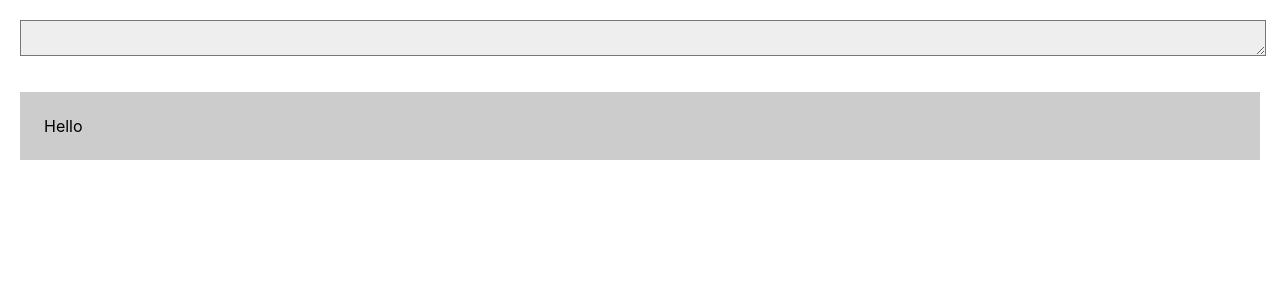
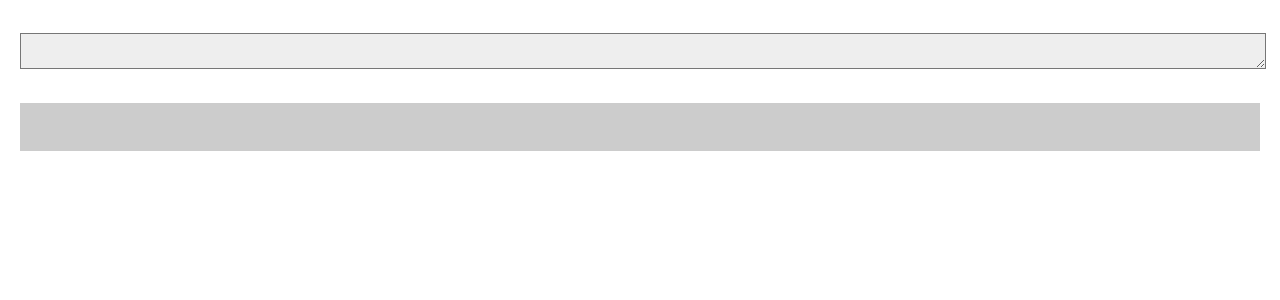
Before and after one commit to MDBoticano/markdown-previewer, a React (Create React App) app: page / in a window 1280 px wide. Shown: the top 300 px of the page. Built offline with nearby package versions, Linux system fonts and the light colour scheme.

Commit message:
Beginning to use react-redux

```diff
--- a/src/App.css
+++ b/src/App.css
@@ -1,3 +1,3 @@
-#app-wrapper {
+#app-body {
   padding: 20px;
 }
--- a/src/App.js
+++ b/src/App.js
@@ -11,27 +11,72 @@ import { createStore} from 'redux';
 import Editor from './Editor';
 import Preview from './Preview';
 
+// ---------------------------- Redux Code ---------------------------------- //
+// Consts for action types
+const PREVIEW = 'PREVIEW';
+
+// Action creator for 'PREVIEW'
+// const previewText = (text) => {
+//   return {
+//     type: PREVIEW,
+//     text: text
+//   }
+// }
+
+// Reducer
+const editorReducer = (state = '', action) => {
+  switch (action.type) {
+    case (PREVIEW):
+      return [action.text];
+    default:
+      return state;
+  }
+}
 
 // Create the Redux store
-//const store = createStore();
+const store = createStore(editorReducer);
 
+// ---------------------------- React Code ---------------------------------- //
 class App extends React.Component {
   constructor(props) {
     super(props);
     this.state = {
-
+      editorText: "",
+      previewText: ""
     };
   }
+
+  // Subscribe to store
+  // store.subscribe = () => {
+  //   this.setState({
+  //     editorText: store.getState().editorText;
+  //   });
+  // }
 
   // Render
   render() {
     return (
-      <div id="app-wrapper">
+      <div id="app-body">
         <Editor />
-        <Preview />
+        <Preview editorText={this.props.editorText}/>
       </div>
     );
   }
 }
 
-export default App;
+
+
+
+// Wrap App with Provider to provide access to store
+class AppWrapper extends React.Component {
+  render() {
+    return (
+      <Provider store = {store}>
+        <App />
+      </Provider>
+    );
+  }
+}
+
+
+export default AppWrapper;
--- a/src/Editor.css
+++ b/src/Editor.css
@@ -1,4 +1,5 @@
 #editor {
+  margin: 1em 0;
   width: 100%;
   background-color: #eee;
 }
--- a/src/Editor.js
+++ b/src/Editor.js
@@ -1,29 +1,54 @@
-import React, { Component } from 'react';
+import React from 'react';
+
+// Styling
 import './Editor.css';
+
+// React-Redux
+import { connect } from 'react-redux';
 
 class Editor extends React.Component {
   constructor(props) {
     super(props);
     this.state = {
-      editorText: ""
+      editorText: this.props.editorText,
+      textToPreview: ""
     };
-
+    // Bind functions
     this.handleTextAreaChange = this.handleTextAreaChange.bind(this);
   }
 
   // Function: when textarea is modified, update state to reflect changes
-  handleTextAreaChange = () => {
-
+  handleTextAreaChange = (event) => {
+    this.setState({
+      editorText: event.target.value,
+    });
   }
-
 
   // Render
   render() {
     return (
-      <textarea id="editor" onChange={this.handleTextAreaChange}>
-      </textarea>
+      <React.Fragment>
+        <textarea id="editor" value={this.state.editorText}
+        onChange={this.handleTextAreaChange}>
+        </textarea>
+      </React.Fragment>
     );
   }
 }
 
-export default Editor;
+// Puts state data into store
+const mapStateToProps = (state) => {
+  console.log(state.editorText);
+  return {
+    editorText: state.editorText
+  }
+}
+
+// Dispatch to actually change store
+const mapDispatchToProps = (dispatch, props) => {
+  return {
+    editorText: props.editorText
+  }
+}
+
+export default connect(mapStateToProps, mapDispatchToProps)(Editor);
--- a/src/Preview.css
+++ b/src/Preview.css
@@ -1,5 +1,5 @@
 #preview {
-  margin: 2em 0;
+  margin: 1em 0;
   max-width: 100%;
   background-color: #ccc;
 }
--- a/src/Preview.js
+++ b/src/Preview.js
@@ -1,11 +1,16 @@
-import React, { Component } from 'react';
+import React from 'react';
+
+// Styling
 import './Preview.css';
+
+// React-Redux
+import { connect } from 'react-redux';
 
 class Preview extends React.Component {
   constructor(props) {
     super(props);
     this.state = {
-      editorText: "Hello"
+      editorText: ""
     };
   }
 
@@ -19,11 +24,18 @@ class Preview extends React.Component {
     return (
       <div id="preview">
         <div id="markdown-text">
-          {this.state.editorText}
+
         </div>
       </div>
     );
   }
 }
 
-export default Preview;
+const mapStateToProps = function(state) {
+  console.log(state.editorText);
+  return {
+    previewText: state.editorText
+  }
+}
+
+export default connect(mapStateToProps)(Preview);
```
